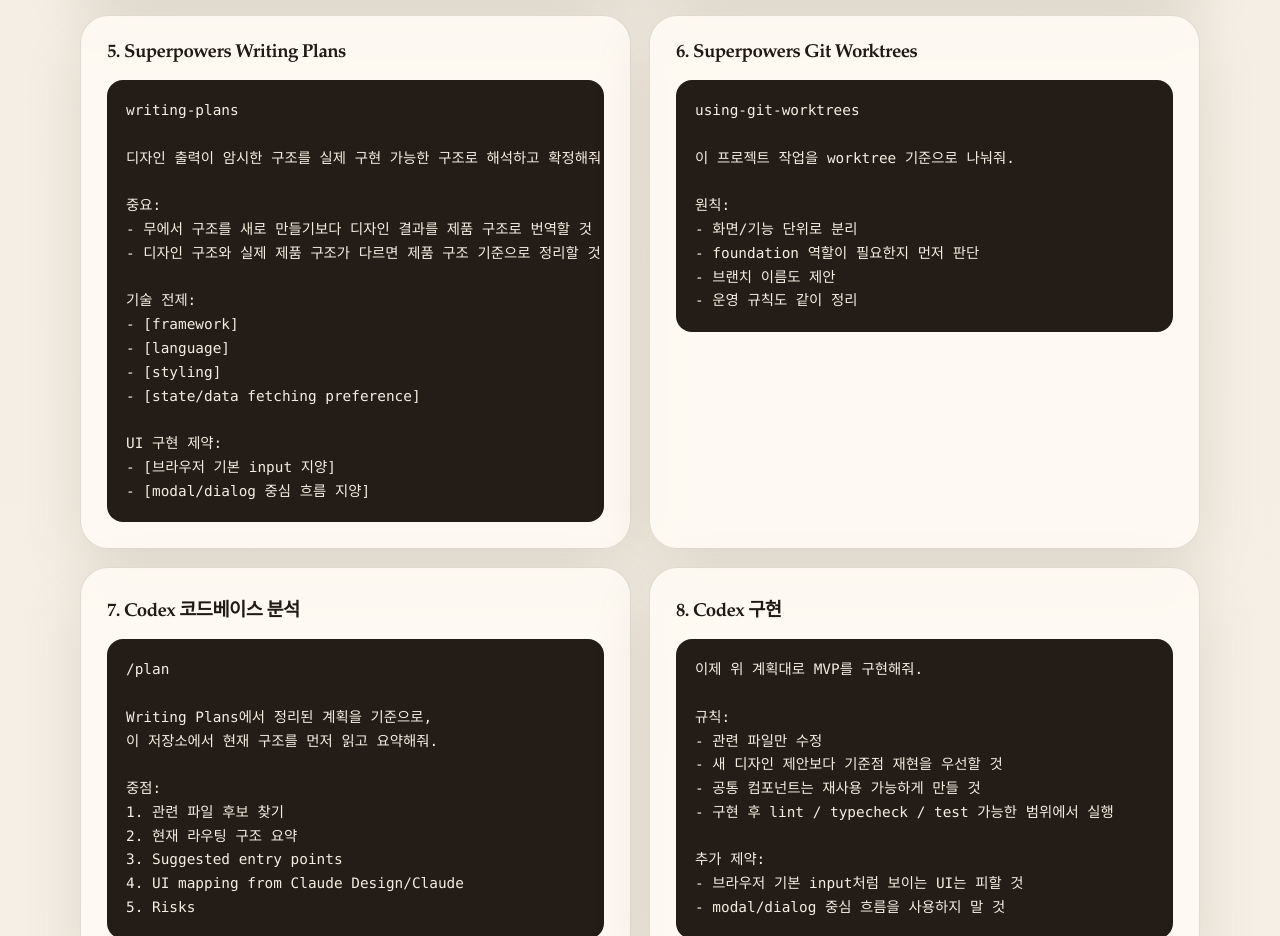
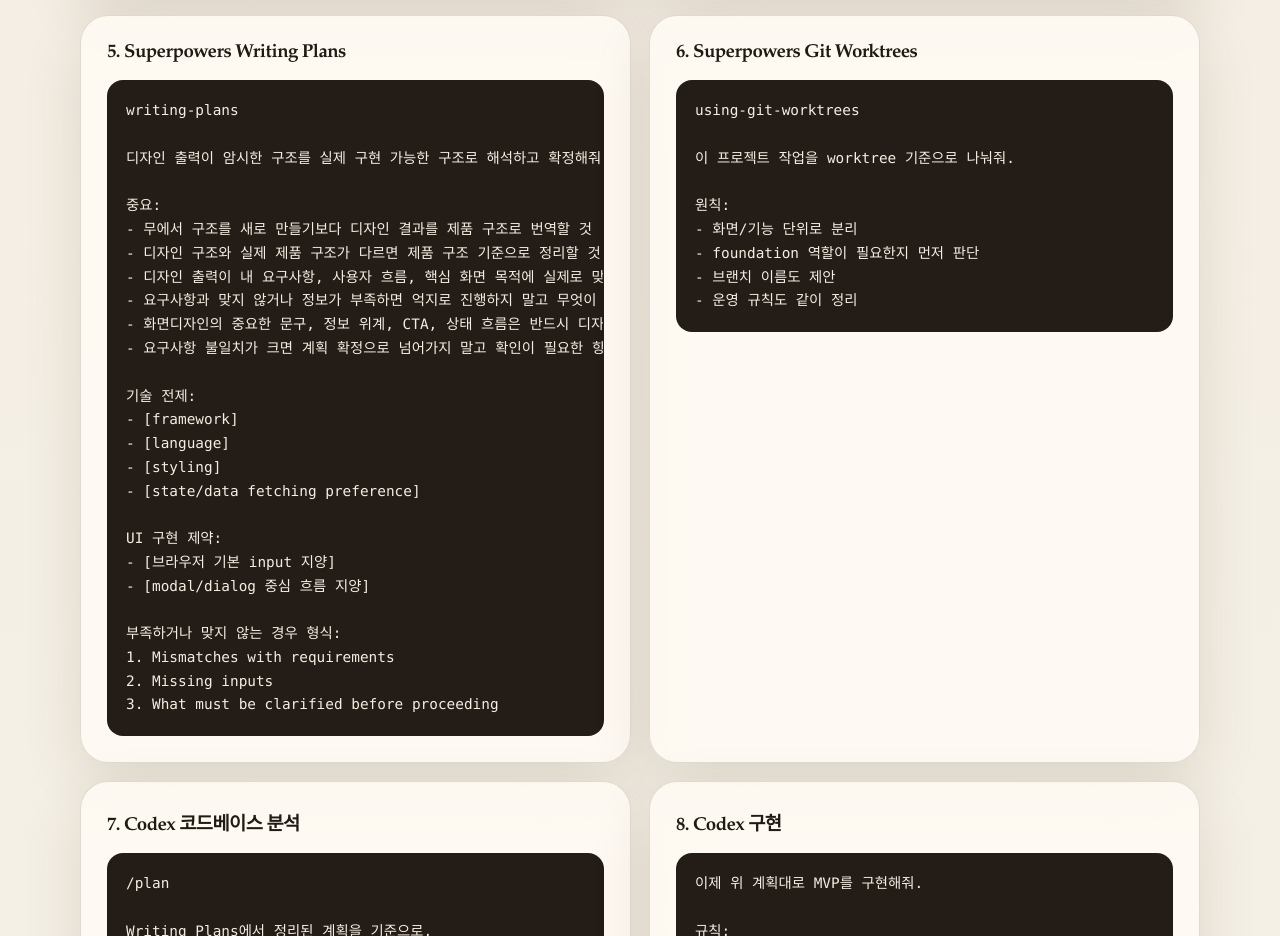
Before and after one commit to jaehongjun/superpowers-stitch-claude-codex-framework, a plain HTML site: page index.html in a window 1280 px wide. Shown: the part 5794-6730 px from the top of the page. Drawn offline with Linux system fonts and the light colour scheme.

Commit message:
docs: tighten writing plans validation prompt

```diff
--- a/index.html
+++ b/index.html
@@ -758,6 +758,10 @@
 중요:
 - 무에서 구조를 새로 만들기보다 디자인 결과를 제품 구조로 번역할 것
 - 디자인 구조와 실제 제품 구조가 다르면 제품 구조 기준으로 정리할 것
+- 디자인 출력이 내 요구사항, 사용자 흐름, 핵심 화면 목적에 실제로 맞는지 먼저 검증할 것
+- 요구사항과 맞지 않거나 정보가 부족하면 억지로 진행하지 말고 무엇이 부족한지 먼저 명확히 지적할 것
+- 화면디자인의 중요한 문구, 정보 위계, CTA, 상태 흐름은 반드시 디자인 결과와 맞춰 해석할 것
+- 요구사항 불일치가 크면 계획 확정으로 넘어가지 말고 확인이 필요한 항목을 먼저 정리할 것
 
 기술 전제:
 - [framework]
@@ -767,7 +771,12 @@
 
 UI 구현 제약:
 - [브라우저 기본 input 지양]
-- [modal/dialog 중심 흐름 지양]</pre>
+- [modal/dialog 중심 흐름 지양]
+
+부족하거나 맞지 않는 경우 형식:
+1. Mismatches with requirements
+2. Missing inputs
+3. What must be clarified before proceeding</pre>
           </article>
           <article class="card">
             <h3>6. Superpowers Git Worktrees</h3>
```
